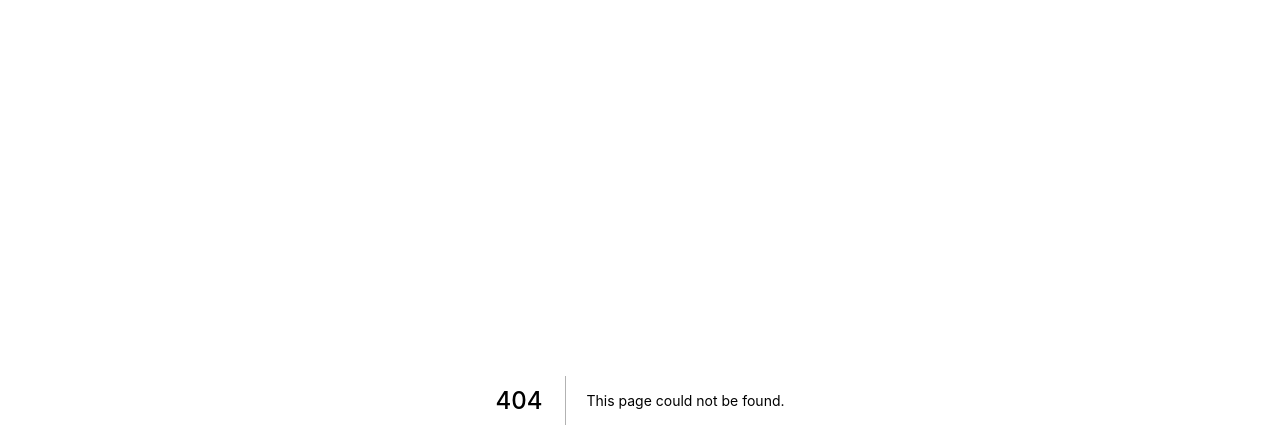
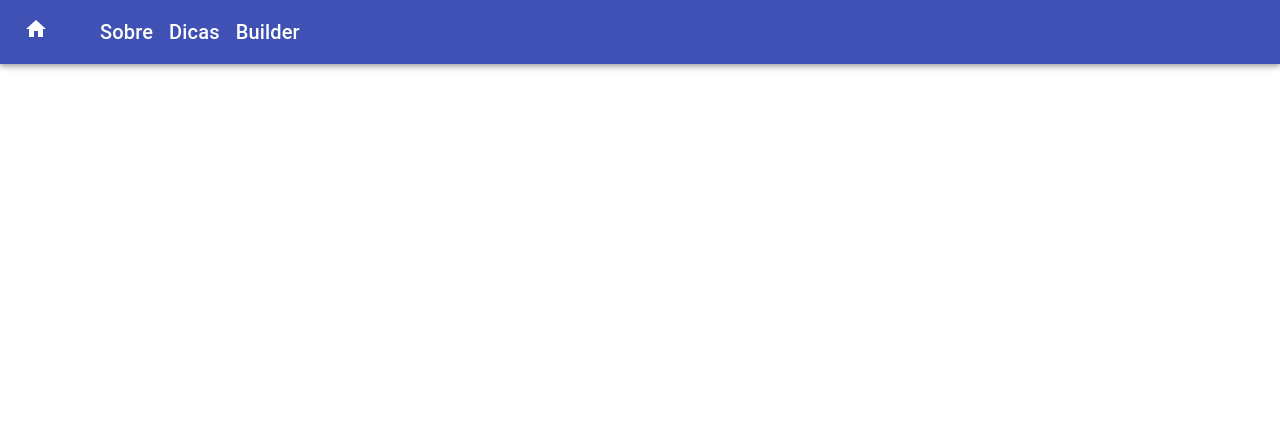
Before and after one commit to asreal089/cvbuilder, a Next.js app: page /components/navbar in a window 1280 px wide. Before the commit this address had no page. Shown: the top 448 px of the page. Built offline with nearby package versions, Linux system fonts and the light colour scheme.

Commit message:
componentizacao da navbar

```diff
--- /dev/null
+++ b/pages/components/navbar.tsx
@@ -0,0 +1,49 @@
+import HomeIcon from '@mui/icons-material/Home';
+import { AppBar, Toolbar, IconButton, Typography, Button, Container, Link } from '@material-ui/core'
+import React from "react";
+
+const Navbar = () =>{
+    return (
+        <div>
+            <AppBar position="static">
+                <Toolbar>
+                    <IconButton  edge="start" aria-label="menu">
+                        <Link href='/'>
+                            <HomeIcon className="white"/>
+                        </Link>
+                    </IconButton>
+                    <ul className="menu">
+                        <li>
+
+                            <Link href='/sobre' className="white">
+                                <Typography variant="h6">
+                                    Sobre
+                                </Typography>
+                            </Link>
+                        </li>
+
+                        <li>
+                            <Link href='/dicas' className="white">
+                                <Typography variant="h6">
+                                    Dicas
+                                </Typography>
+                            </Link>
+
+                        </li>
+
+                        <li>
+                            <Link href='/builder' className="white">
+                                <Typography variant="h6">
+                                    Builder
+                                </Typography>
+                            </Link>
+
+                        </li>
+                    </ul>
+                </Toolbar>
+            </AppBar>
+        </div>
+    );
+};
+
+export default Navbar;
--- a/styles/globals.css
+++ b/styles/globals.css
@@ -29,3 +29,7 @@ ul.menu li {
   display:inline-block;
   padding-right: 1rem;
 }
+
+.white{
+  color:white !important;
+}
```
Also changed, not shown: pages/index.tsx (+2 -41 lines).
